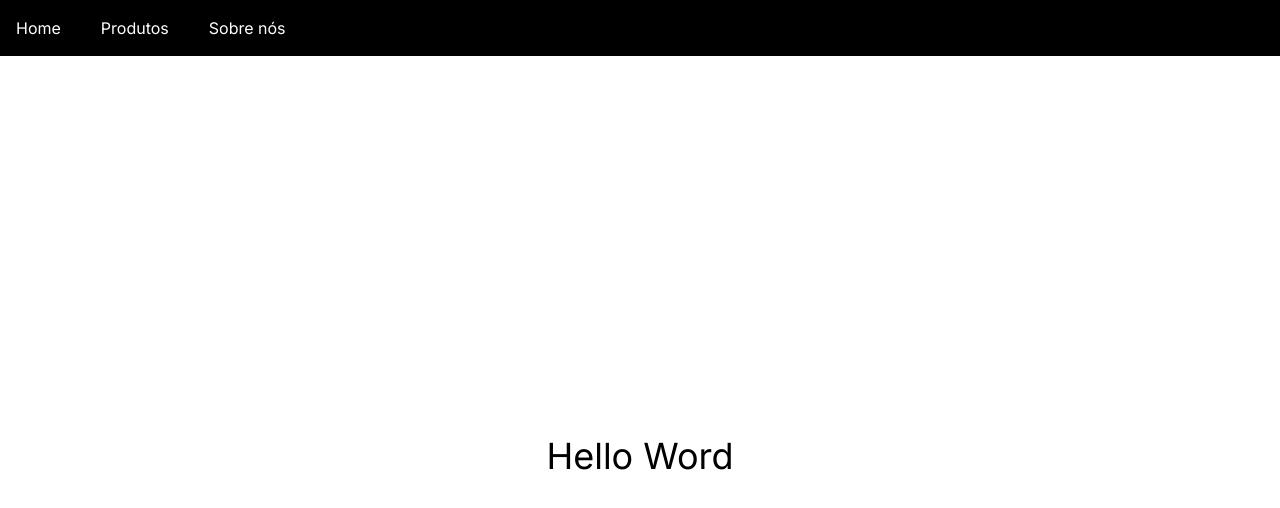
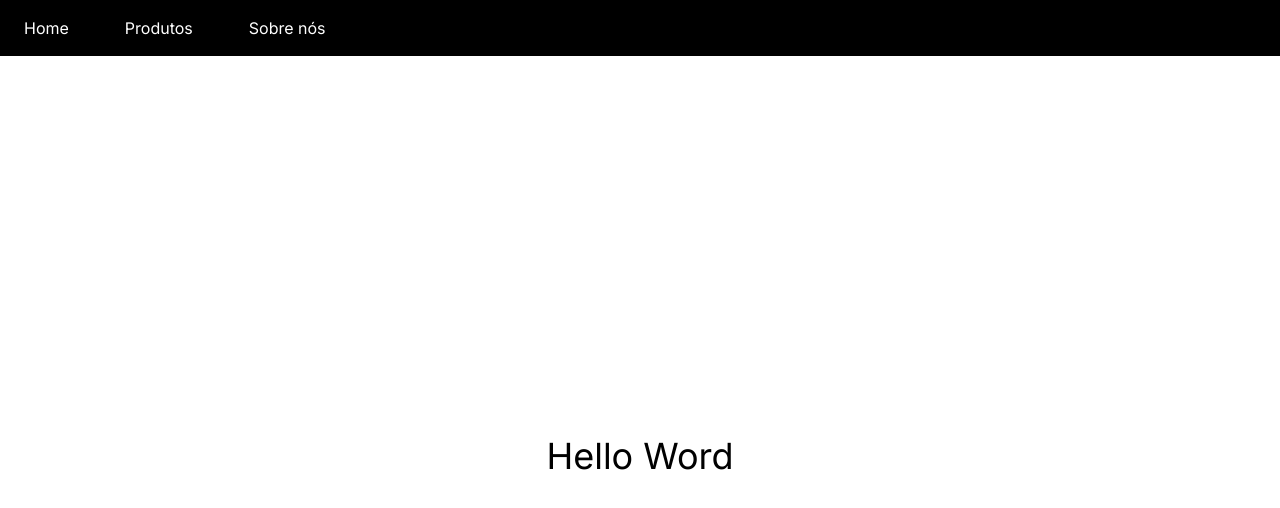
Before and after one commit to JeanCandido/next-curso, a Next.js app in the folder 1-hello-world/: page / in a window 1280 px wide. Shown: the top 508 px of the page. Built offline with nearby package versions, Linux system fonts and the light colour scheme.

Commit message:
Update layout.js

```diff
--- a/1-hello-world/src/app/layout.js
+++ b/1-hello-world/src/app/layout.js
@@ -18,9 +18,15 @@ export default function RootLayout({ children }) {
       <body className={inter.className}>
         <div>
           <ul className="bg-black text-white flex gap-6 p-2">
-            <Link href="/" className=" hover:bg-slate-800 p-2 rounded">Home</Link>
-            <Link href="/products" className=" hover:bg-slate-800 p-2 rounded">Produtos</Link>
-            <Link href="/about" className=" hover:bg-slate-800 p-2 rounded">Sobre nós</Link>
+            <li className=" p-2">
+              <Link href="/" className=" hover:bg-slate-800 p-2 rounded">Home</Link>
+            </li>
+            <li className=" p-2">
+              <Link href="/products" className=" hover:bg-slate-800 p-2 rounded">Produtos</Link>
+            </li>
+            <li className=" p-2">
+              <Link href="/about" className=" hover:bg-slate-800 p-2 rounded">Sobre nós</Link>
+            </li>
           </ul>
         </div>
         {children}
```
